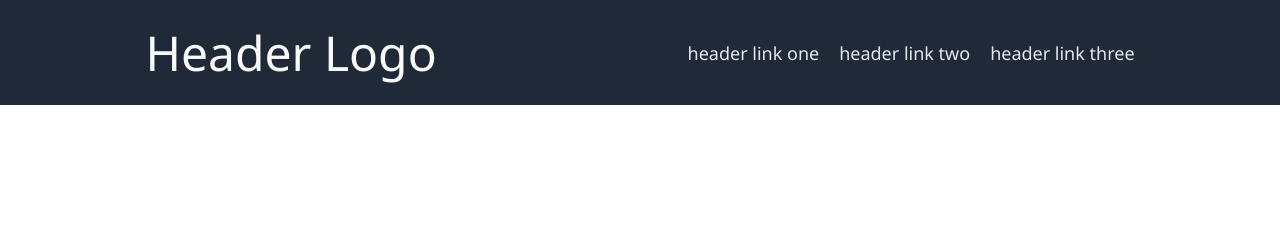
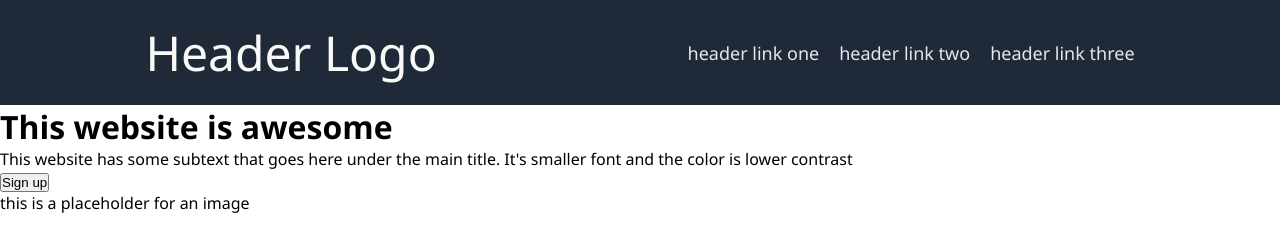
Before and after one commit to NascimentoMatheus1/odin-landing-page, a plain HTML site: page index.html in a window 1280 px wide. Drawn offline with Linux system fonts and the light colour scheme.

Commit message:
hero section HTML

```diff
--- a/index.html
+++ b/index.html
@@ -9,6 +9,7 @@
 <body>
     <header>
         <div class="logo">Header Logo</div>
+
         <nav>
             <ul class="navbar">
                 <li><a href="#">header link one</a></li>
@@ -17,5 +18,22 @@
             </ul>
         </nav>
     </header>
+
+    <div class="hero-section">
+        <div class="sign-up-part">
+            <h1>
+                This website is awesome
+            </h1>
+            <p>
+                This website has some subtext that goes here under the main title.
+                It's smaller font and the color is lower contrast
+            </p>
+            <button id="sign-up-button">Sign up</button>
+        </div>
+
+        <div class="image-placeholder">
+            <p>this is a placeholder for an image</p>
+        </div>
+    </div>
 </body>
 </html>
--- a/style.css
+++ b/style.css
@@ -15,22 +15,16 @@ html{
 }
 
 body{
-    display: flex;
-    justify-content: center;
+    height: 100vh;
 }
 
 header{
     background-color: var(--dark-color);
-    width: 100%;
     display: flex;
     justify-content: space-around;
     align-items: center;
     color: var(--main-text-color);
     padding: 20px;
-}
-
-header > *{
-    max-width: 1000px;
 }
 
 .logo{
```
